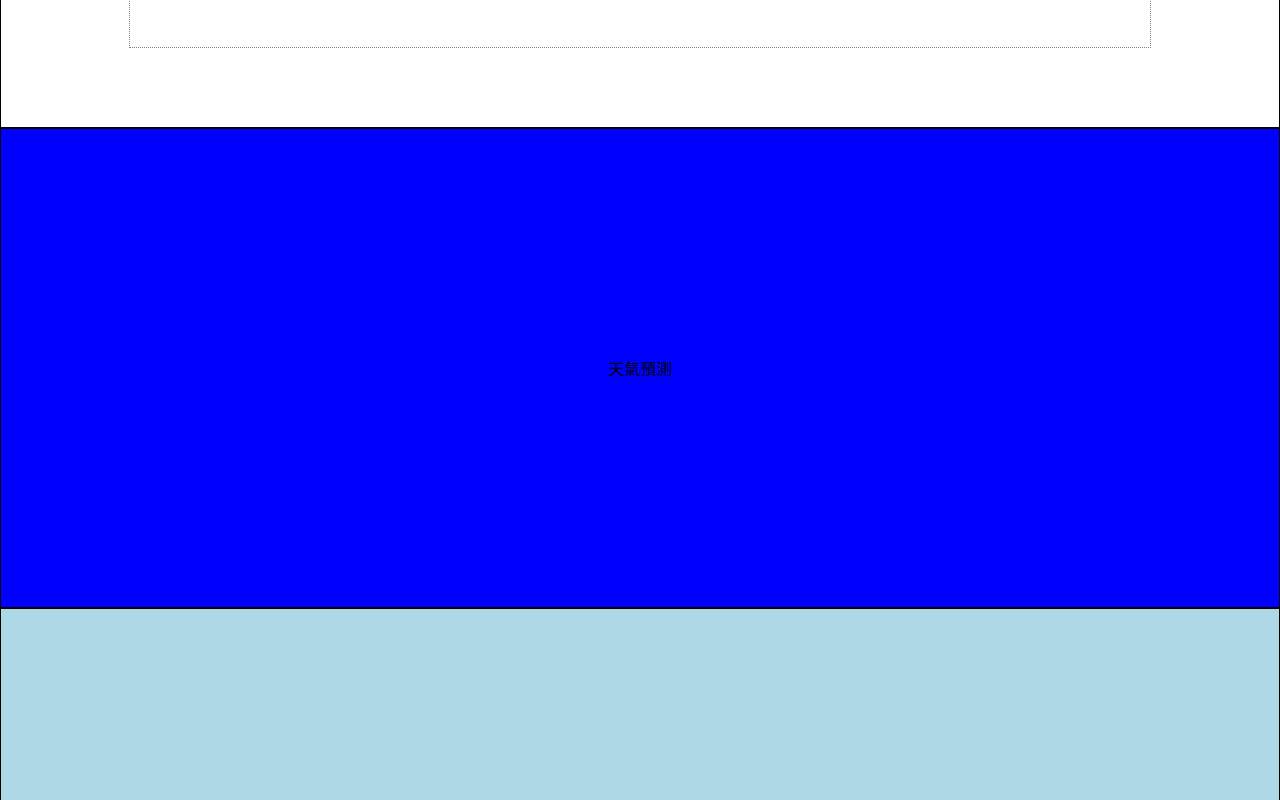
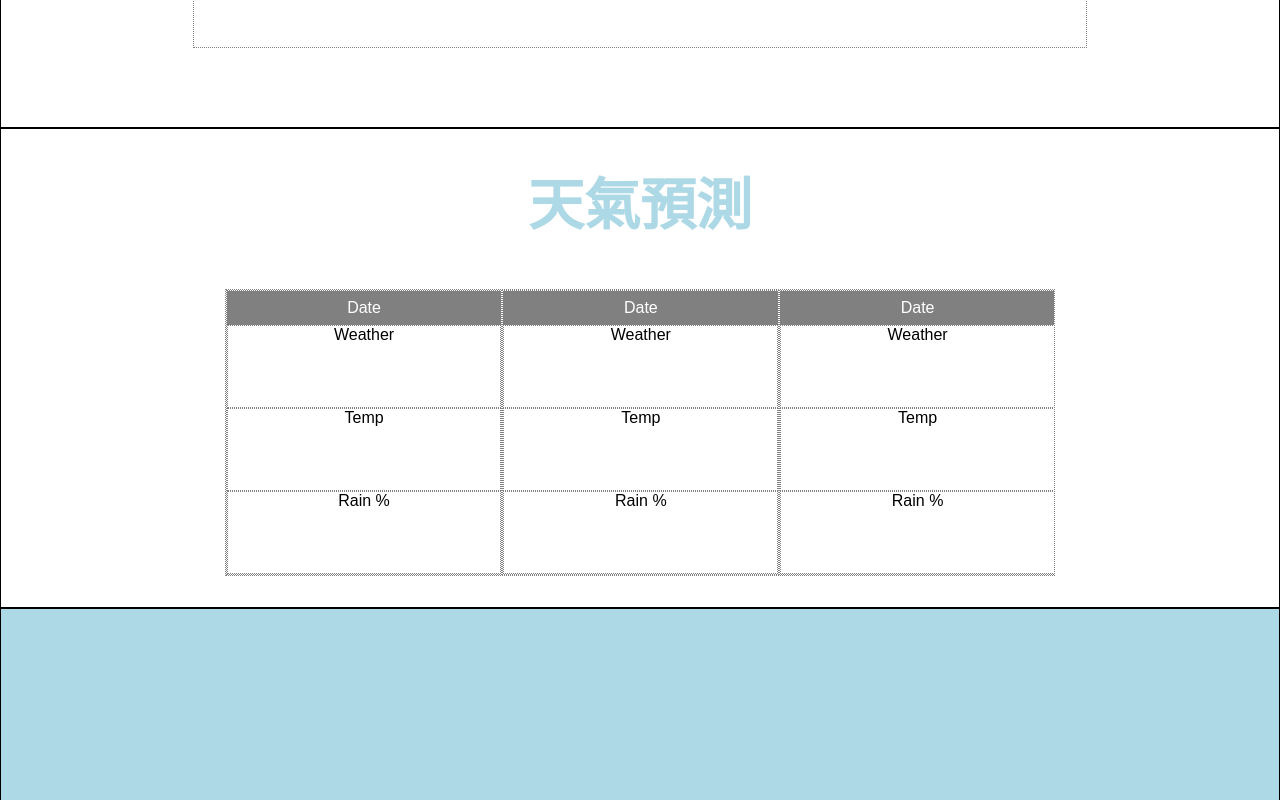
Before and after one commit to freddy990117/Taiwan-Weather, a React (Vite) app: page /about in a window 1280 px wide. Shown: the part 880-1680 px from the top of the page. Built offline with nearby package versions, Linux system fonts and the light colour scheme; no server answers.

Commit message:
加入 “天氣預測” 的佈局與樣式

```diff
--- a/src/Pages/About.jsx
+++ b/src/Pages/About.jsx
@@ -8,6 +8,7 @@ const About = () => {
           <span className="city-name">City Name</span>
         </h1>
       </section>
+      {/* 現在天氣 */}
       <section className="about now-weather">
         <h1>現在天氣</h1>
         <div className="about-weather">
@@ -25,8 +26,51 @@ const About = () => {
           </div>
         </div>
       </section>
-      <section className="about future-weather">天氣預測</section>
+      {/* 天氣預測 */}
+      <section className="about future-weather">
+        <h1>天氣預測</h1>
+        <div className="weather-nav">
+          <div className="weather-detail">
+            <div className="weather-date">Date</div>
+            <div className="weather-cloud">Weather</div>
+            <div className="weather-temp">Temp</div>
+            <div className="weather-rain">Rain %</div>
+          </div>
+          <div className="weather-detail">
+            <div className="weather-date">Date</div>
+            <div className="weather-cloud">Weather</div>
+            <div className="weather-temp">Temp</div>
+            <div className="weather-rain">Rain %</div>
+          </div>
+          <div className="weather-detail">
+            <div className="weather-date">Date</div>
+            <div className="weather-cloud">Weather</div>
+            <div className="weather-temp">Temp</div>
+            <div className="weather-rain">Rain %</div>
+          </div>
+          <div className="weather-detail">
+            <div className="weather-date">Date</div>
+            <div className="weather-cloud">Weather</div>
+            <div className="weather-temp">Temp</div>
+            <div className="weather-rain">Rain %</div>
+          </div>
+          <div className="weather-detail">
+            <div className="weather-date">Date</div>
+            <div className="weather-cloud">Weather</div>
+            <div className="weather-temp">Temp</div>
+            <div className="weather-rain">Rain %</div>
+          </div>
+          <div className="weather-detail">
+            <div className="weather-date">Date</div>
+            <div className="weather-cloud">Weather</div>
+            <div className="weather-temp">Temp</div>
+            <div className="weather-rain">Rain %</div>
+          </div>
+        </div>
+      </section>
+      {/* 下雨機率 */}
       <section className="about future-rain">下雨機率預測</section>
+      {/* 整週天氣 */}
       <section className="about future-temp">一週天氣預測</section>
     </div>
   );
--- a/src/styles/about.css
+++ b/src/styles/about.css
@@ -17,13 +17,8 @@
 .now-weather {
   flex-direction: column;
   width: 100%;
-  h1 {
-    color: lightblue;
-    font-size: 3.5rem;
-    margin-bottom: 3rem;
-  }
   .about-weather {
-    width: 80%;
+    width: 70%;
     height: 40%;
     border: 1px dotted gray;
     display: flex;
@@ -32,7 +27,43 @@
   }
 }
 .future-weather {
-  background-color: blue;
+  display: flex;
+  width: 100%;
+  flex-direction: column;
+  .weather-nav {
+    border: 1px dotted gray;
+    width: 65%;
+    height: 60%;
+    display: flex;
+    overflow-x: hidden;
+    scroll-snap-type: x mandatory; /* 讓滾動時對齊區塊 */
+    .weather-detail {
+      display: flex;
+      flex-direction: column;
+      border: 1px dotted gray;
+      flex: 0 0 33.4%; /* 每個區塊的寬度與 `weather-nav` 一樣，顯示一個 */
+      scroll-snap-align: center; /* 讓滾動時對齊 */
+      width: 100%;
+      height: 100%;
+      .weather-date {
+        padding: 0.5rem 0;
+        color: white;
+        background-color: gray;
+      }
+      .weather-cloud {
+        height: 30%;
+        border: 1px dotted gray;
+      }
+      .weather-temp {
+        height: 30%;
+        border: 1px dotted gray;
+      }
+      .weather-rain {
+        height: 30%;
+        border: 1px dotted gray;
+      }
+    }
+  }
 }
 .future-rain {
   background-color: lightblue;
@@ -46,3 +77,8 @@
   align-items: center;
   justify-content: center;
 }
+h1 {
+  color: lightblue;
+  font-size: 3.5rem;
+  margin-bottom: 3rem;
+}
```
